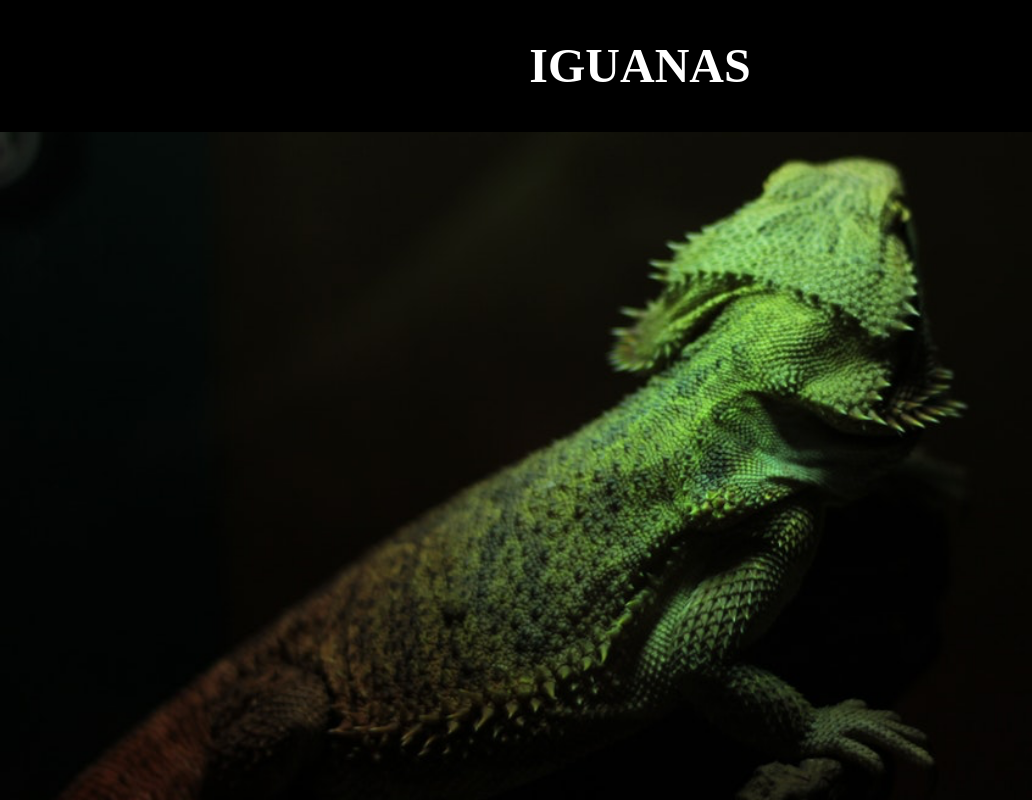
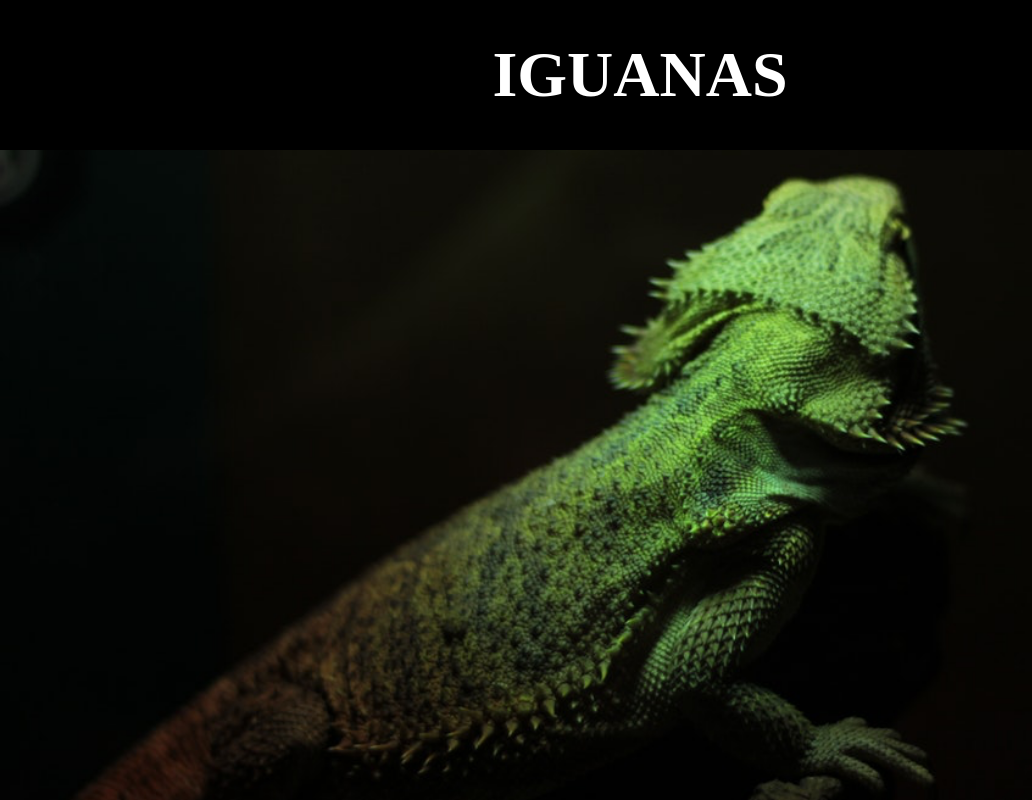
Before and after one commit to LeonardoCarmonaMartinez/desafio-iguana-page, a plain HTML site: page index.html in a window 1280 px wide. Shown: the top 800 px of the page, without its empty margins (0-1032 px from the left). Drawn offline with Linux system fonts and the light colour scheme.

Commit message:
modifica font-size titulo y features

```diff
--- a/assets/css/style.css
+++ b/assets/css/style.css
@@ -4,7 +4,7 @@ body{
 
 .one{
     font-family: 'Times New Roman', Times, serif;
-    font-size: 3em;
+    font-size: 4em;
     text-align: center;
     margin-top: 3%;
     margin-bottom: 3%;
@@ -63,6 +63,7 @@ body{
  display: inline-block;
  width: 30%;
  padding-bottom: 5%;
+ font-size: 1.75em;
 }
 
 .gallery{
```
